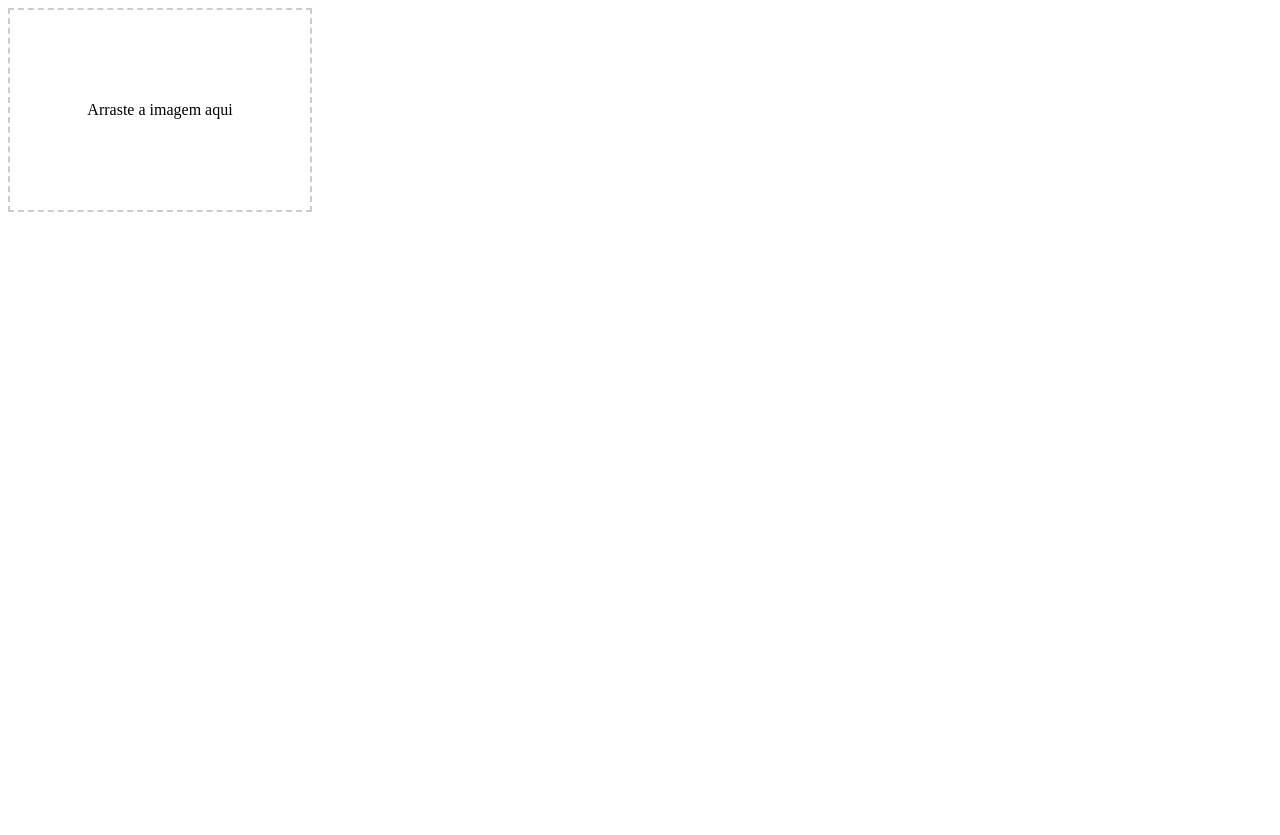
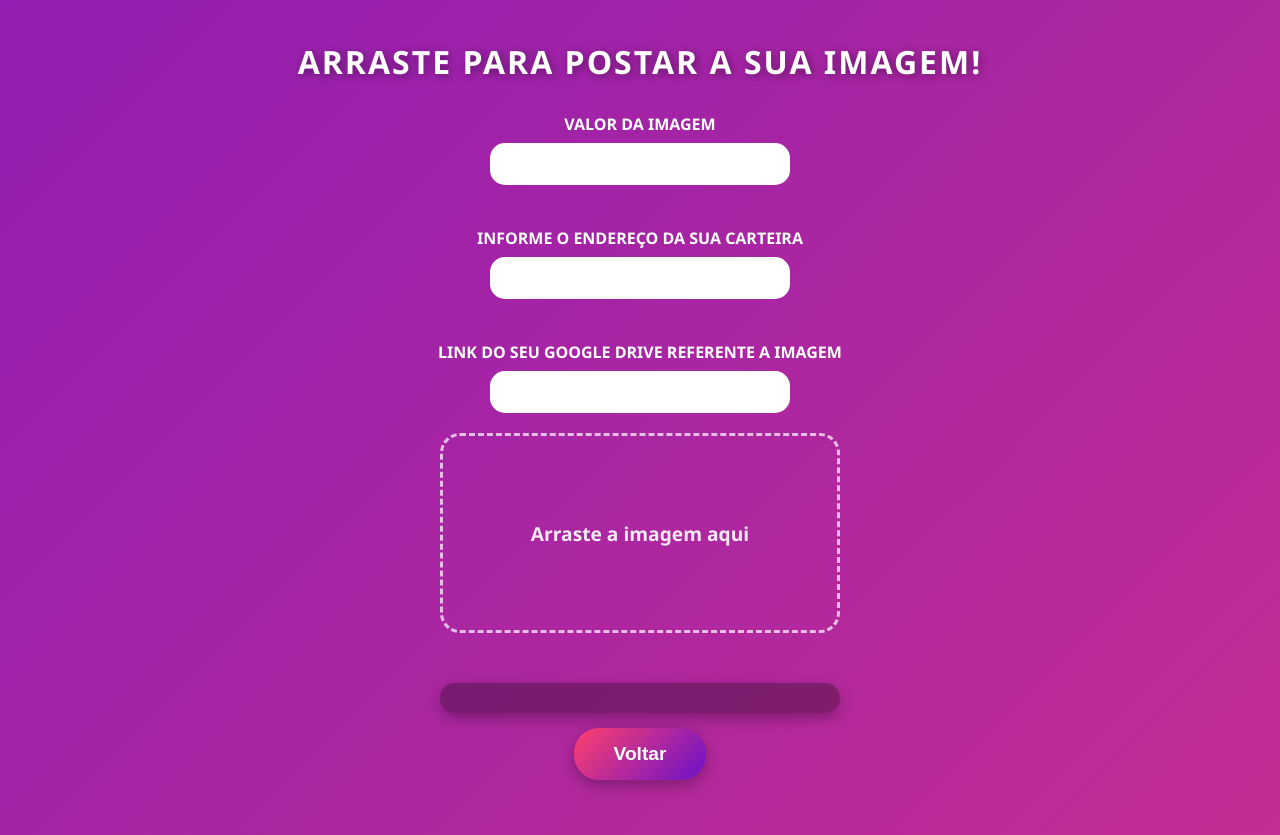
Before and after one commit to gabrielcarvalh00/PROJETO-TCC, a website: page public/index.html in a window 1280 px wide. Before the commit the page ends 800 px from the top, so only its background shows below. Drawn offline with Linux system fonts and the light colour scheme.

Commit message:
new commit

```diff
--- /dev/null
+++ b/public/css/Sellorbuy.css
@@ -0,0 +1,88 @@
+/* Reset básico */
+* {
+  margin: 0;
+  padding: 0;
+  box-sizing: border-box;
+}
+
+/* Corpo da página */
+body {
+  font-family: 'Segoe UI', sans-serif;
+  min-height: 100vh;
+  display: flex;
+  flex-direction: column;
+  justify-content: center;
+  align-items: center;
+  background: linear-gradient(135deg, #6a11cb, #2575fc, #ff416c);
+  background-size: 600% 600%;
+  animation: gradientShift 15s ease infinite;
+  color: #fff;
+  text-align: center;
+  padding: 20px;
+}
+
+/* Animação de gradiente */
+@keyframes gradientShift {
+  0% {background-position: 0% 50%;}
+  50% {background-position: 100% 50%;}
+  100% {background-position: 0% 50%;}
+}
+
+/* Título / label */
+label {
+  font-size: 2rem;
+  font-weight: bold;
+  text-transform: uppercase;
+  letter-spacing: 2px;
+  margin-bottom: 40px;
+  text-shadow: 2px 2px 10px rgba(0,0,0,0.4);
+}
+
+/* Botões estilizados */
+button {
+  background: linear-gradient(135deg, #ff416c, #6a11cb);
+  border: none;
+  border-radius: 25px;
+  color: #fff;
+  font-size: 1.2rem;
+  font-weight: bold;
+  padding: 15px 40px;
+  margin: 15px;
+  cursor: pointer;
+  transition: all 0.4s ease;
+  box-shadow: 0 5px 15px rgba(0,0,0,0.3);
+}
+
+/* Hover nos botões */
+button:hover {
+  transform: scale(1.1) translateY(-3px);
+  box-shadow: 0 10px 25px rgba(0,0,0,0.5);
+  background: linear-gradient(135deg, #6a11cb, #ff416c);
+}
+
+/* Botão ativo */
+button:active {
+  transform: scale(0.95);
+  box-shadow: 0 5px 10px rgba(0,0,0,0.3);
+}
+
+/* Input / futuramente */
+input {
+  padding: 12px 20px;
+  border-radius: 15px;
+  border: none;
+  margin-top: 20px;
+  font-size: 1rem;
+}
+
+/* Responsividade simples */
+@media (max-width: 768px) {
+  label {
+    font-size: 1.5rem;
+  }
+
+  button {
+    padding: 12px 30px;
+    font-size: 1rem;
+  }
+}
--- /dev/null
+++ b/public/css/index.css
@@ -0,0 +1,144 @@
+/* Reset básico */
+* {
+  margin: 0;
+  padding: 0;
+  box-sizing: border-box;
+}
+
+/* Corpo da página */
+body {
+  font-family: 'Segoe UI', sans-serif;
+  min-height: 100vh;
+  display: flex;
+  flex-direction: column;
+  align-items: center;
+  justify-content: flex-start;
+  background: linear-gradient(135deg, #2575fc, #6a11cb, #ff416c);
+  background-size: 600% 600%;
+  animation: gradientShift 15s ease infinite;
+  color: #fff;
+  padding: 40px 20px;
+  text-align: center;
+}
+
+/* Animação de gradiente */
+@keyframes gradientShift {
+  0% {background-position: 0% 50%;}
+  50% {background-position: 100% 50%;}
+  100% {background-position: 0% 50%;}
+}
+
+/* Títulos e labels */
+#titulo {
+  font-size: 2rem;
+  font-weight: bold;
+  margin-bottom: 30px;
+  text-transform: uppercase;
+  letter-spacing: 2px;
+  text-shadow: 2px 2px 10px rgba(0,0,0,0.4);
+}
+
+label {
+  display: block;
+  margin-bottom: 8px;
+  font-weight: 600;
+}
+
+/* Inputs */
+input[type="text"], input[type="link"] {
+  width: 300px;
+  padding: 12px 20px;
+  border-radius: 15px;
+  border: none;
+  margin-bottom: 20px;
+  font-size: 1rem;
+}
+
+/* Dropzone estilizado */
+#dropzone {
+  width: 400px;
+  height: 200px;
+  border: 3px dashed rgba(255,255,255,0.7);
+  border-radius: 20px;
+  display: flex;
+  align-items: center;
+  justify-content: center;
+  font-size: 1.2rem;
+  font-weight: bold;
+  color: rgba(255,255,255,0.9);
+  margin-bottom: 30px;
+  cursor: pointer;
+  transition: all 0.3s ease;
+}
+
+#dropzone:hover {
+  background: rgba(255,255,255,0.1);
+  transform: scale(1.05);
+  box-shadow: 0 10px 25px rgba(0,0,0,0.3);
+}
+
+/* Botão estilizado */
+button {
+  background: linear-gradient(135deg, #ff416c, #6a11cb);
+  border: none;
+  border-radius: 25px;
+  color: #fff;
+  font-size: 1.2rem;
+  font-weight: bold;
+  padding: 15px 40px;
+  margin: 15px;
+  cursor: pointer;
+  transition: all 0.4s ease;
+  box-shadow: 0 5px 15px rgba(0,0,0,0.3);
+}
+
+button:hover {
+  transform: scale(1.1) translateY(-3px);
+  box-shadow: 0 10px 25px rgba(0,0,0,0.5);
+  background: linear-gradient(135deg, #6a11cb, #ff416c);
+}
+
+button:active {
+  transform: scale(0.95);
+  box-shadow: 0 5px 10px rgba(0,0,0,0.3);
+}
+
+/* Output para metadados */
+pre#output {
+  background: rgba(0,0,0,0.3);
+  padding: 15px;
+  border-radius: 15px;
+  width: 400px;
+  overflow-x: auto;
+  text-align: left;
+  font-size: 0.95rem;
+  margin-top: 20px;
+  color: #fff;
+  box-shadow: 0 5px 15px rgba(0,0,0,0.3);
+}
+
+/* Responsividade */
+@media (max-width: 500px) {
+  input[type="text"], input[type="link"], #dropzone, pre#output {
+    width: 90%;
+  }
+
+  #titulo {
+    font-size: 1.5rem;
+  }
+
+  button {
+    padding: 12px 25px;
+    font-size: 1rem;
+  }
+}
+body {
+  display: flex;
+  flex-direction: column;
+  align-items: center;
+}
+
+/* Faz o botão voltar sempre por último */
+section:last-of-type {
+  order: 99; /* maior valor = aparece por último */
+}
--- a/public/index.html
+++ b/public/index.html
@@ -4,98 +4,28 @@
   <meta charset="UTF-8" />
   <title>Leitor de Metadados</title>
   <script src="https://cdn.jsdelivr.net/npm/exifr/dist/full.umd.js"></script>
-  <style>
-    #dropzone {
-      width: 300px;
-      height: 200px;
-      border: 2px dashed #ccc;
-      display: flex;
-      align-items: center;
-      justify-content: center;
-      margin-bottom: 10px;
-      cursor: pointer;
-    }
-  </style>
+  <link rel="stylesheet" href="css/index.css">
 </head>
 <body>
+    <section>
+        <label id="titulo">ARRASTE PARA POSTAR A SUA IMAGEM!</label>
+        <label for="value">VALOR DA IMAGEM</label>
+        <input id="value" type="text">
+        <br><br>
+        <label for="addressWallet">INFORME O ENDEREÇO DA SUA CARTEIRA</label>
+        <input id="addressWallet" type="text">
+            <br><br>
+        <label for="link">LINK DO SEU GOOGLE DRIVE REFERENTE A IMAGEM</label>
+        <input id="link" type="link" >
+    </section>
+     <section>
+      <button onclick="window.location.href='Sellorbuy.html'">Voltar</button>
+     </section>
+
   <div id="dropzone">Arraste a imagem aqui</div>
   <input type="file" id="fileInput" accept="image/*" style="display:none" />
   <pre id="output"></pre>
-
-  <script>
-    let latitude = null;
-    let longitude = null;
-
-    const dropzone = document.getElementById('dropzone');
-    const fileInput = document.getElementById('fileInput');
-    const output = document.getElementById('output');
-
-    dropzone.addEventListener('click', () => fileInput.click());
-
-    dropzone.addEventListener('dragover', e => {
-      e.preventDefault();
-      dropzone.style.borderColor = 'blue';
-    });
-
-    dropzone.addEventListener('dragleave', e => {
-      e.preventDefault();
-      dropzone.style.borderColor = '#ccc';
-    });
-
-    dropzone.addEventListener('drop', async e => {
-      e.preventDefault();
-      dropzone.style.borderColor = '#ccc';
-      const file = e.dataTransfer.files[0];
-      if (file) await handleImage(file);
-    });
-
-    fileInput.addEventListener('change', async e => {
-      const file = e.target.files[0];
-      if (file) await handleImage(file);
-    });
-
-    // --- Sua função handleImage DEVE estar aqui dentro do <script> ---
-    async function handleImage(file) {
-      output.textContent = 'Lendo metadados...';
-      try {
-        const metadata = await exifr.parse(file, { iptc: true, exif: true });
-        output.textContent = JSON.stringify(metadata, null, 2);
-
-        if (metadata && typeof metadata.latitude === 'number' && typeof metadata.longitude === 'number') {
-
-          latitude = metadata.latitude;
-          longitude = metadata.longitude;
-
-          console.log('Latitude:', latitude);
-          console.log('Longitude:', longitude);
-
-          // Requisição fetch movida para cá
-          fetch('/rota', {
-            method: 'POST',
-            headers: { 'Content-Type': 'application/json' },
-            body: JSON.stringify({ latitude, longitude })
-          })
-          .then(res => {
-            if (!res.ok) {
-              throw new Error(`Erro HTTP! Status: ${res.status}`);
-            }
-            return res.json();
-          })
-          .then(data => console.log('Resposta do servidor:', data))
-          .catch(err => console.error('Erro ao enviar dados para o servidor:', err));
-
-        } else {
-          latitude = null;
-          longitude = null;
-          console.log('Lat/Long não encontrados');
-        }
-
-      } catch (err) {
-        output.textContent = 'Erro ao ler metadados: ' + err;
-      }
-    }
+  <script src="script.js">
   </script>
-
-
 </body>
 </html>
--- /dev/null
+++ b/public/script.js
@@ -0,0 +1,83 @@
+
+//script para extarir metadados da imagem;
+
+let latitude = null;
+let longitude = null;
+let drone=null;
+let Description=null;
+
+const dropzone = document.getElementById('dropzone');
+const fileInput = document.getElementById('fileInput');
+const output = document.getElementById('output');
+
+
+
+
+    dropzone.addEventListener('click', () => fileInput.click());
+
+    dropzone.addEventListener('dragover', e => {
+      e.preventDefault();
+      dropzone.style.borderColor = 'blue';
+    });
+
+    dropzone.addEventListener('dragleave', e => {
+      e.preventDefault();
+      dropzone.style.borderColor = '#ccc';
+    });
+
+    dropzone.addEventListener('drop', async e => {
+      e.preventDefault();
+      dropzone.style.borderColor = '#ccc';
+      const file = e.dataTransfer.files[0];
+      if (file) await handleImage(file);
+    });
+
+    fileInput.addEventListener('change', async e => {
+      const file = e.target.files[0];
+      if (file) await handleImage(file);
+    });
+
+
+
+// --- Sua função handleImage DEVE estar aqui dentro do <script> ---
+async function handleImage(file) {
+  output.textContent = 'Lendo metadados...';
+  try {
+    const metadata = await exifr.parse(file, { iptc: true, exif: true });
+    output.textContent = JSON.stringify(metadata, null, 2);
+
+    if (metadata && typeof metadata.latitude === 'number' && typeof metadata.longitude === 'number') {
+
+      latitude = metadata.latitude;
+      longitude = metadata.longitude;
+      drone = metadata.Model;
+      ImageDescription = metadata.ImageDescription;
+
+      const link=document.getElementById('link').value;
+      const addressWallet=document.getElementById('addressWallet').value;
+      const value=document.getElementById('value').value;
+
+      fetch('/rota', {
+        method: 'POST',
+        headers: { 'Content-Type': 'application/json' },
+        body: JSON.stringify({latitude, longitude, link, value, addressWallet, drone, ImageDescription})
+      })
+      .then(res => {
+        if (!res.ok) {
+          throw new Error(`Erro HTTP! Status: ${res.status}`);
+        }
+        return res.json();
+      })
+      .then(data => console.log('Resposta do servidor:', data))
+      .catch(err => console.error('Erro ao enviar dados para o servidor:', err));
+
+    } else {
+      latitude = null;
+      longitude = null;
+      console.log('Lat/Long não encontrados');
+    }
+
+  } catch (err) {
+    output.textContent = 'Erro ao ler metadados: ' + err;
+  }
+}
```
Also changed, not shown: public/Sellorbuy.html (added, +22 -0 lines), public/mapa.html (+4 -1 lines), public/script/integracao.js (added, +106 -0 lines), server.js (+20 -44 lines).
